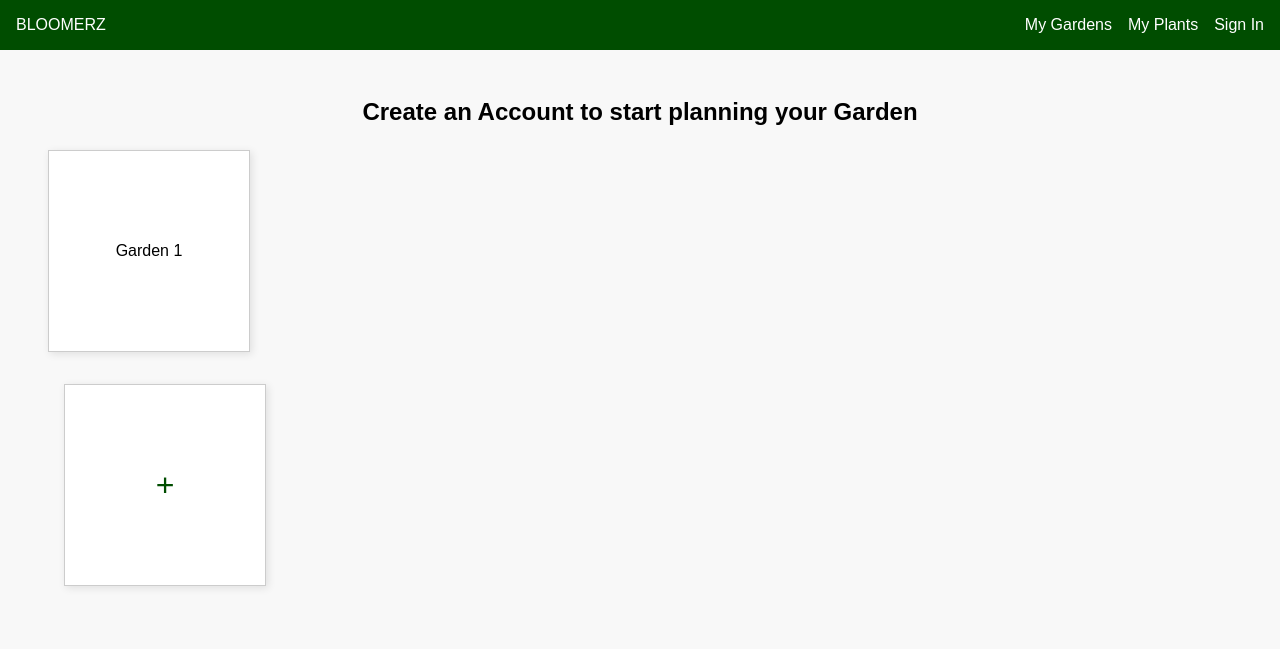
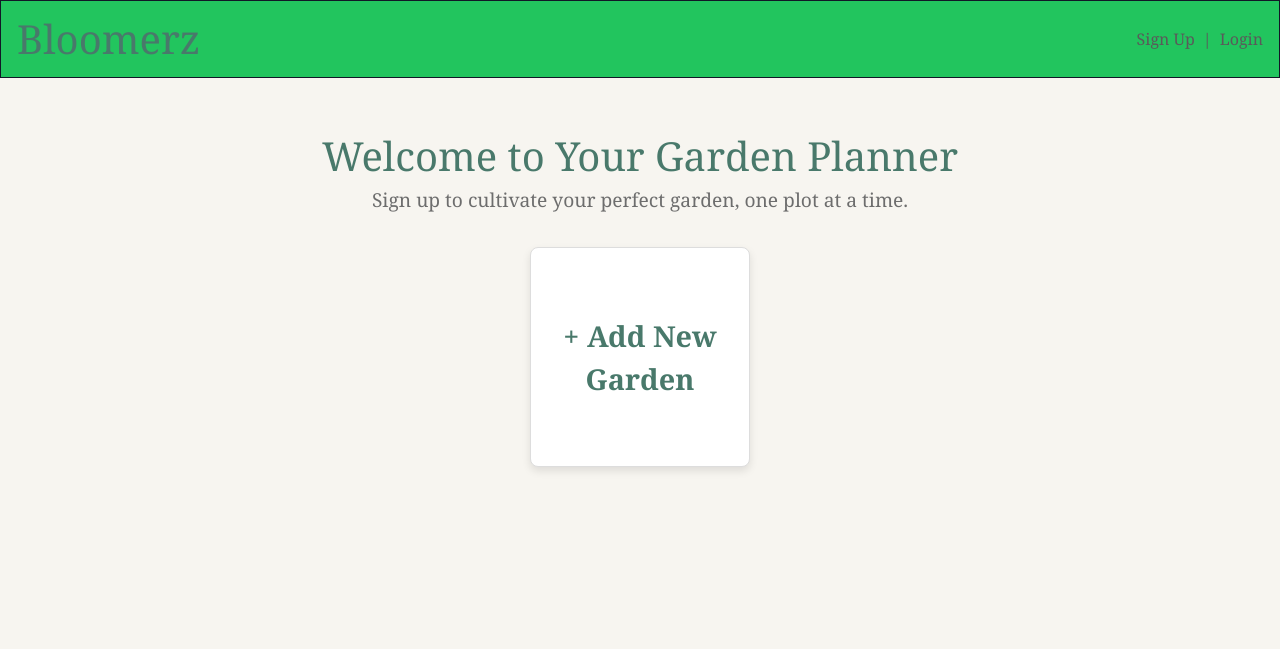
Before and after one commit to andrewSantanastaso/bloomerz, a Django app: page / in a window 1280 px wide. Shown: the top 649 px of the page. Run offline with Django 5.2, Linux system fonts and the light colour scheme; some libraries are stand-ins or nearby versions.

Commit message:
update homepage

```diff
--- a/theme/templates/homepage.html
+++ b/theme/templates/homepage.html
@@ -1,72 +1,93 @@
-<!DOCTYPE html>
-<html lang="en">
-<head>
-    <meta charset="UTF-8">
-    <meta name="viewport" content="width=device-width, initial-scale=1.0">
-    <title>Bloomerz</title>
+{% extends "base.html" %}
+
+{% block content %}
+<div class="main-content">
+    <!-- Show message only for unauthenticated users -->
+    {% if not user.is_authenticated %}
+        <h1>Welcome to Your Garden Planner</h1>
+        <p>Sign up to cultivate your perfect garden, one plot at a time.</p>
+    {% endif %}
+
+    <!-- Garden cards container -->
+    <div class="card-container">
+        <!-- Dynamic Garden Cards -->
+        {% for garden in gardens %}
+        <div class="card">
+            <a href="{% url 'garden-detail' garden.id %}">
+                <h2>{{ garden.name }}</h2>
+            </a>
+        </div>
+        {% endfor %}
+
+        <!-- Add Garden Card -->
+        <div class="card add-card">
+            <a href="{% url 'garden-create' %}">+ Add New Garden</a>
+        </div>
+    </div>
+</div>
+
 <style>
     body {
-            font-family: Arial, sans-serif;
+        font-family: "Georgia", serif;
         margin: 0;
         padding: 0;
-            background-color: #f8f8f8;
-        }
-        header {
-            background-color: #004d00;
-            color: white;
-            padding: 1em;
-            display: flex;
-            justify-content: space-between;
-            align-items: center;
-        }
-        nav {
-            display: flex;
-            gap: 1em;
-        }
-        nav a {
-            color: white;
-            text-decoration: none;
+        background-color: #f7f5f0; /* Light cream */
+        color: #5a5a5a; /* Soft grey for text */
     }
     .main-content {
         text-align: center;
-            padding: 2em;
+        padding: 3em;
+        max-width: 800px;
+        margin: 0 auto;
     }
-        .main-content h1 {
-            font-size: 1.5em;
-            margin-bottom: 1em;
+    h1 {
+        font-size: 2.5em;
+        color: #49796b; /* Sage green */
+    }
+    p {
+        font-size: 1.2em;
+        color: #6d6d6d; /* Soft grey */
+    }
+    .card-container {
+        display: flex;
+        justify-content: center;
+        align-items: flex-start;
+        gap: 1.5em;
+        flex-wrap: wrap;
+        margin-top: 2em;
     }
     .card {
-            display: inline-block;
-            width: 200px;
-            height: 200px;
-            border: 1px solid #ccc;
-            background-color: white;
-            box-shadow: 2px 2px 8px rgba(0, 0, 0, 0.1);
-            margin: 1em;
         display: flex;
         justify-content: center;
         align-items: center;
+        width: 220px;
+        height: 220px;
+        border: 1px solid #ddd;
+        border-radius: 8px;
+        background-color: #fff;
+        box-shadow: 0 4px 8px rgba(0, 0, 0, 0.1);
         cursor: pointer;
+        text-align: center;
+        transition: transform 0.2s ease, box-shadow 0.2s ease;
+    }
+    .card h2 {
+        font-size: 1.5em;
+        color: #49796b; /* Sage green */
+    }
+    .card a {
+        text-decoration: none;
     }
     .add-card {
-            font-size: 2em;
-            color: #004d00;
+        font-weight: bold;
+        font-size: 1.5em;
+    }
+    .add-card a {
+        color: #49796b;
+        font-size: 1.2em;
+    }
+    .card:hover {
+        transform: translateY(-5px);
+        box-shadow: 0 8px 16px rgba(0, 0, 0, 0.2);
     }
 </style>
-</head>
-<body>
-    <header>
-        <div class="logo">BLOOMERZ</div>
-        <nav>
-            <a href="#">My Gardens</a>
-            <a href="#">My Plants</a>
-            <a href="#">Sign In</a>
-        </nav>
-    </header>
-    <div class="main-content">
-        <h1>Create an Account to start planning your Garden</h1>
-        <div class="card">Garden 1</div>
-        <div class="card add-card">+</div>
-    </div>
-</body>
-</html>
+{% endblock %}
```
Lines whose indentation alone changed are shown as unchanged.
